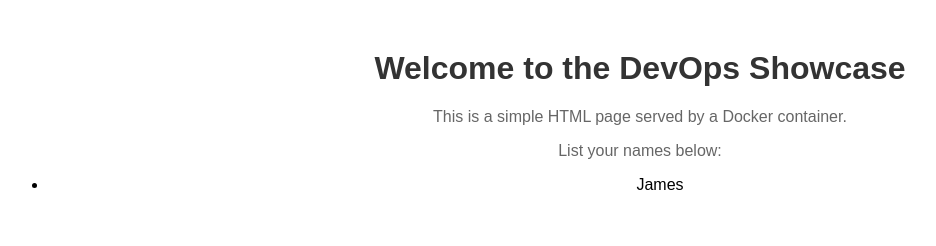
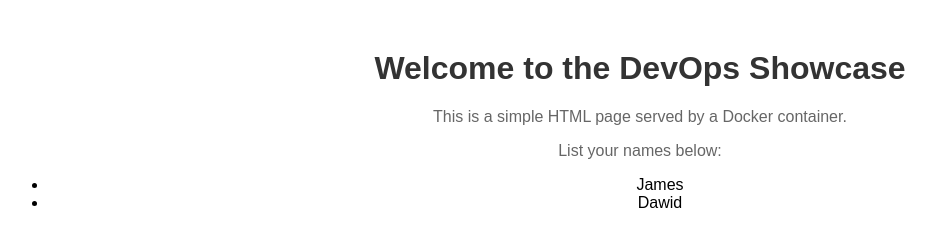
Before and after one commit to guesty1234/interns-devops-demo, a plain HTML site: page index.html in a window 1280 px wide. Shown: the whole page, without its empty margins (0-936 px from the left). Drawn offline with Linux system fonts and the light colour scheme.

Commit message:
Added Name

```diff
--- a/index.html
+++ b/index.html
@@ -24,6 +24,7 @@
     <p>List your names below:</p>
     <ul>
         <li>James</li>
+        <li>Dawid</li>
     </ul>
 </body>
 </html>
```
